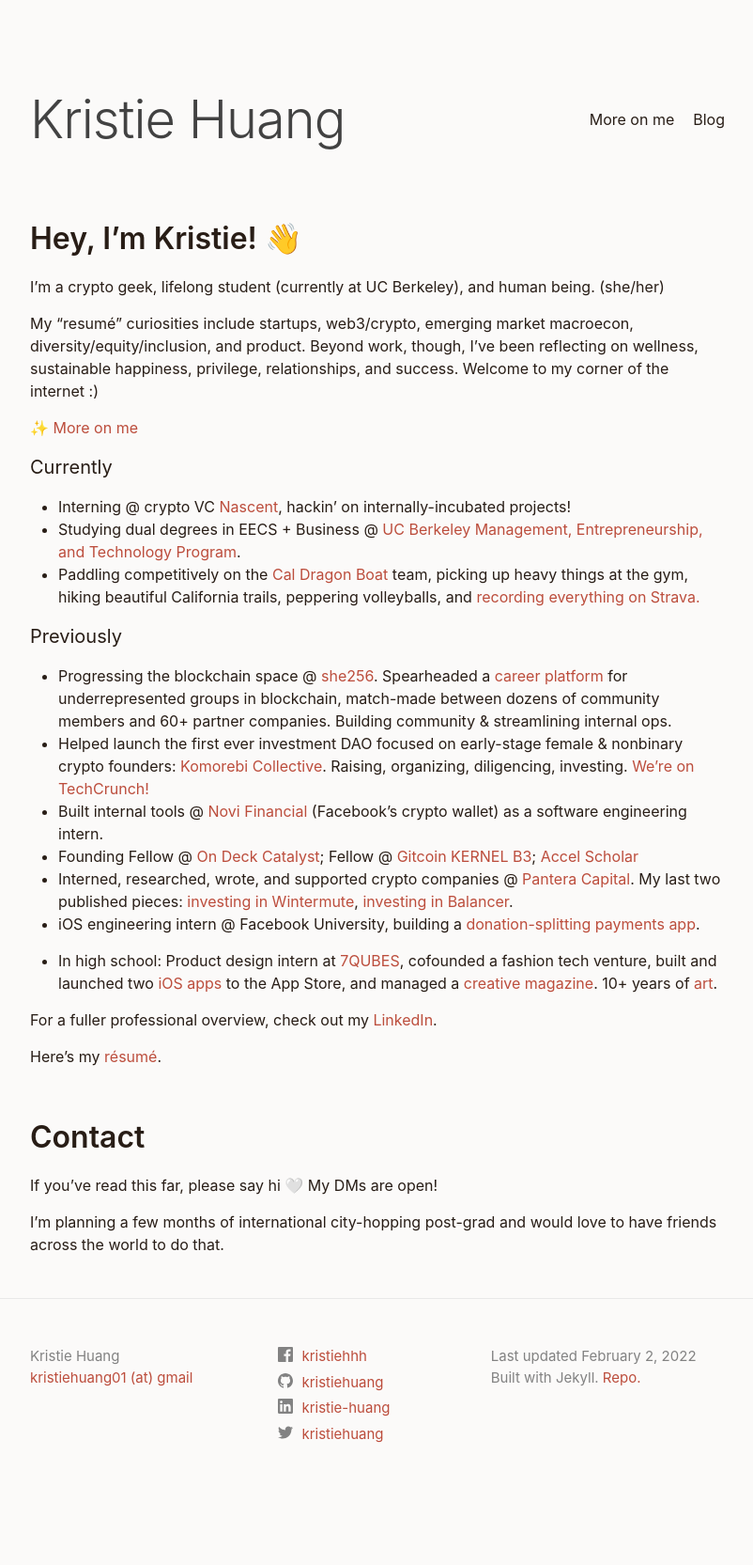
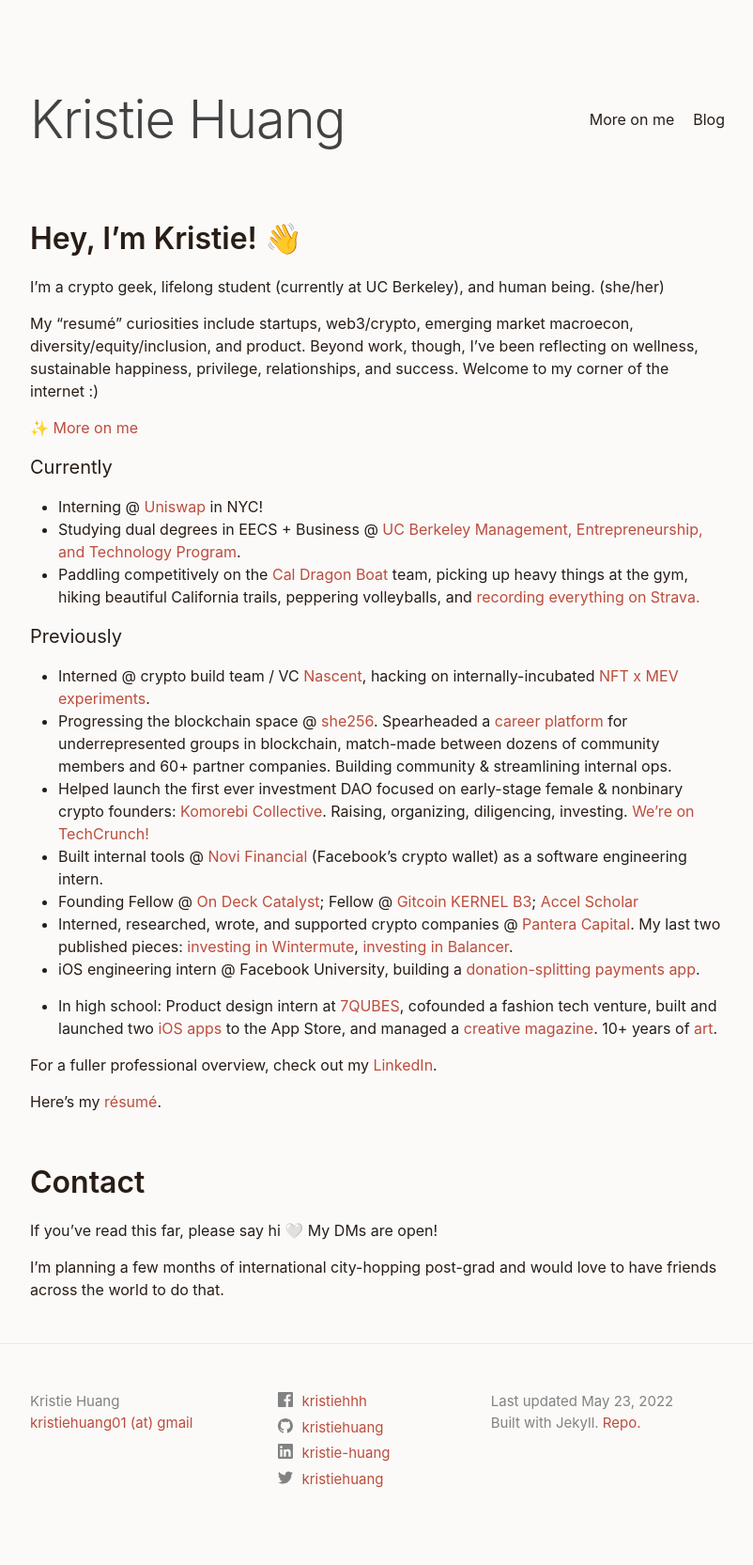
Before and after one commit to kristiehuang/kristiehuang.github.io, a Jekyll site: the page built from index.markdown, in a window 1280 px wide. Shown: the whole page at 94% size, without its empty margins (238-1040 px from the left). Built offline with Jekyll 4.4.1, drawn with Linux system fonts in a browser that asks for light colours; before the commit the page ends 1617 px from its top, so only the background shows below that.

Commit message:
summer life update

```diff
--- a/_config.yml
+++ b/_config.yml
@@ -18,7 +18,7 @@
 # You can create any custom variable you would like, and they will be accessible
 # in the templates via {{ site.myvariable }}.
 
-last-updated: February 2, 2022
+last-updated: May 23, 2022
 title: Kristie Huang
 email-scraping: kristiehuang01 (at) gmail
 email: kristiehuang01@gmail.com
--- a/index.markdown
+++ b/index.markdown
@@ -16,11 +16,12 @@
 ✨ [More on me](/more-on-me)
 
 ### Currently
-* Interning @ crypto VC [Nascent](https://www.nascent.xyz/), hackin' on internally-incubated projects!
+* Interning @ [Uniswap](https://uniswap.org/) in NYC!
 * Studying dual degrees in EECS + Business @ [UC Berkeley Management, Entrepreneurship, and Technology Program](http://met.berkeley.edu/).
 * Paddling competitively on the [Cal Dragon Boat](https://caldragonboat.berkeley.edu/) team, picking up heavy things at the gym, hiking beautiful California trails, peppering volleyballs, and [recording everything on Strava.](https://www.strava.com/athletes/19298552)
 
 ### Previously
+* Interned @ crypto build team / VC [Nascent](https://nascent.xyz), hacking on internally-incubated [NFT x MEV experiments](https://medium.com/nascent-xyz/yobot-an-experiment-in-incubation-133c502cbc05).
 * Progressing the blockchain space @ [she256][#she256]. Spearheaded a [career platform](https://she256.org/career-dev/) for underrepresented groups in blockchain, match-made between dozens of community members and 60+ partner companies. Building community & streamlining internal ops.
 * Helped launch the first ever investment DAO focused on early-stage female & nonbinary crypto founders: [Komorebi Collective](https://www.syndicateprotocol.org/syndicate/komorebi_collective). Raising, organizing, diligencing, investing. [We're on TechCrunch!](https://techcrunch.com/2021/05/21/decentralized-komorebi-collective-launches-to-back-female-and-non-binary-crypto-founders/?tpcc=ECTW2020)
 * Built internal tools @ [Novi Financial](http://novi.com/) (Facebook's crypto wallet) as a software engineering intern.
```
